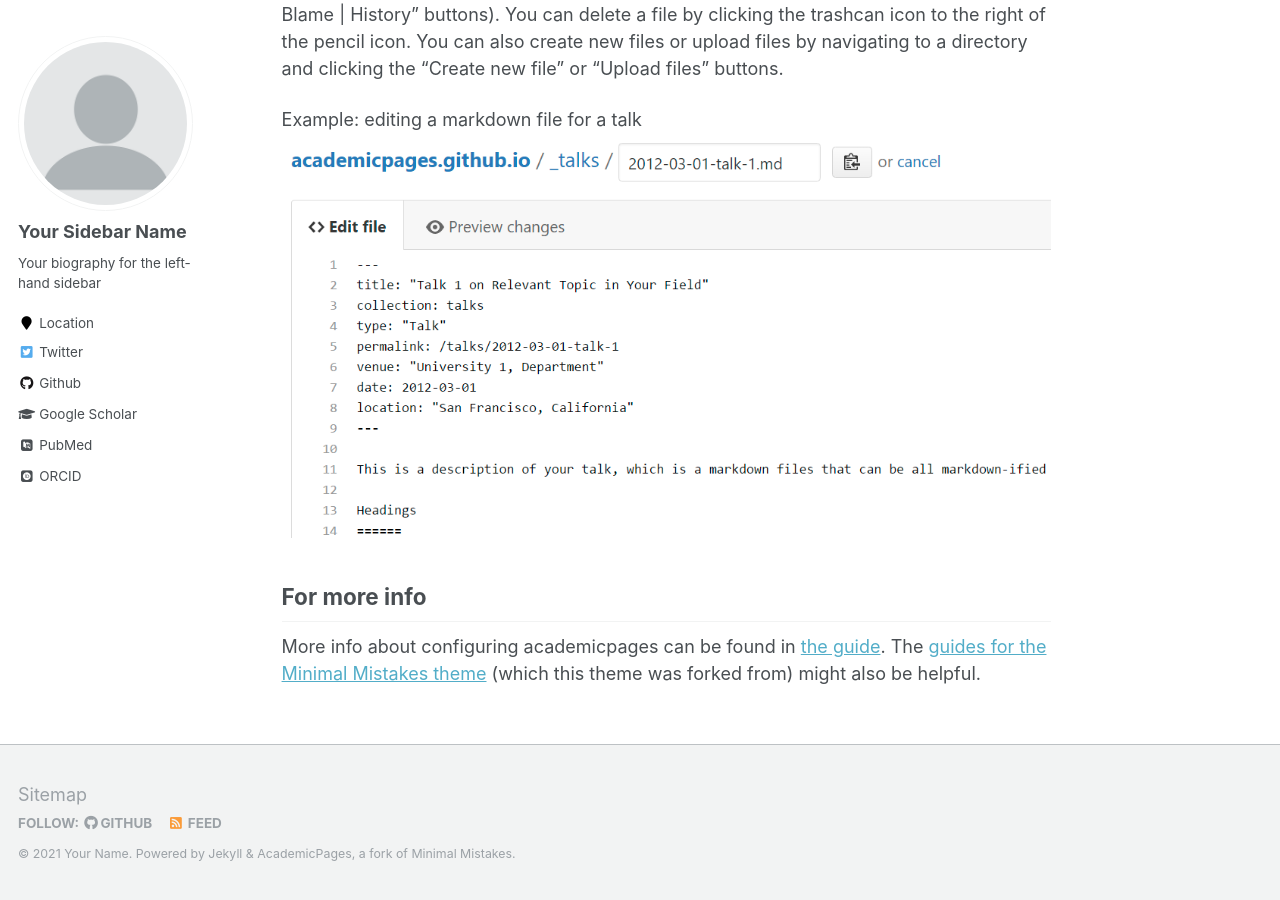
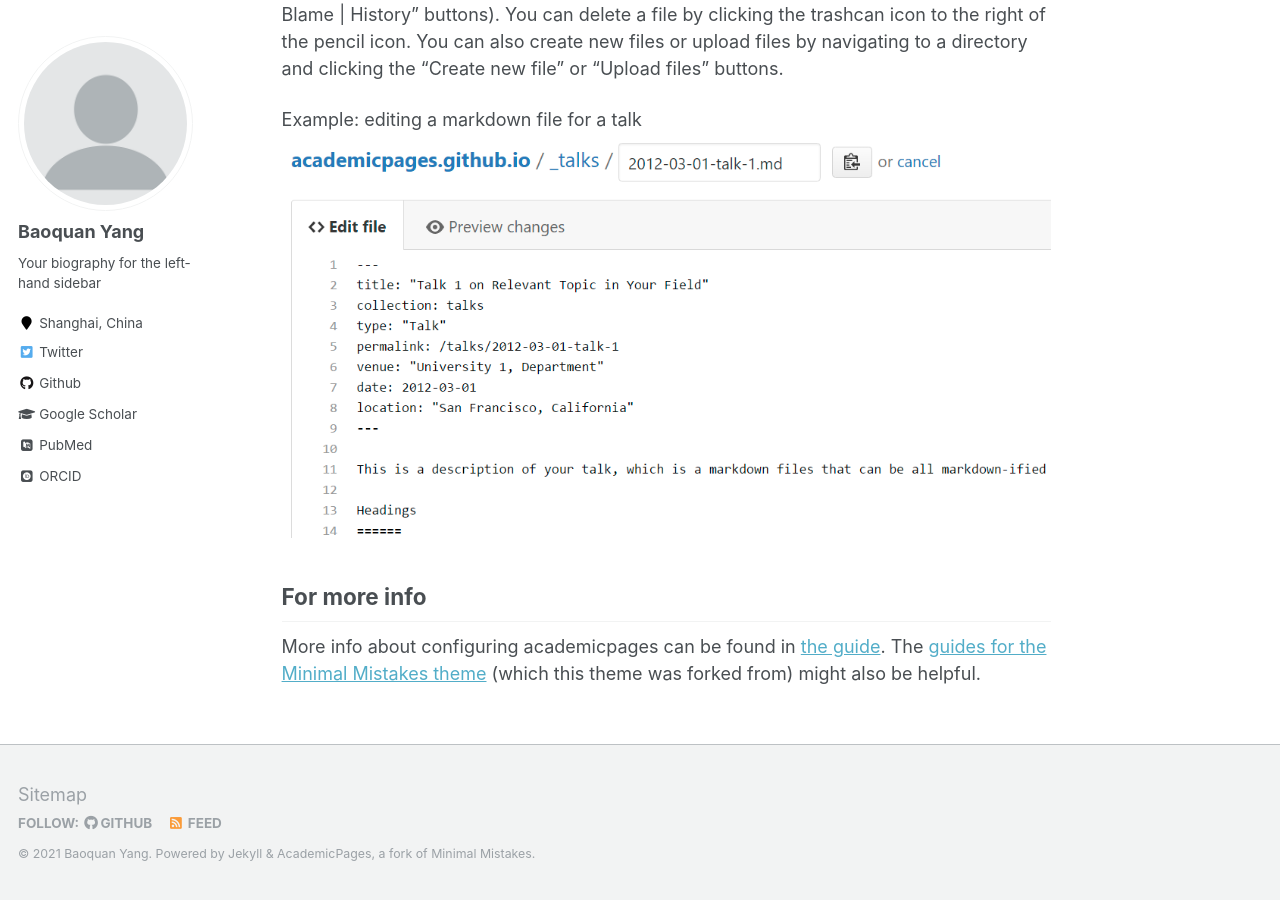
Before and after one commit to yangbaoquan/yangbaoquan.github.io, a Jekyll site: the page built from _pages/about.md, in a window 1280 px wide and 900 px high, scrolled down 2463 px. Built offline with Jekyll 4.4.1, drawn with Linux system fonts in a browser that asks for light colours; some web fonts are replaced; some of the changed text lies outside the part shown.

Commit message:
Update _config.yml

```diff
--- a/_config.yml
+++ b/_config.yml
@@ -7,13 +7,13 @@
 
 # Site Settings
 locale                   : "en-US"
-title                    : "Your Name / Site Title"
+title                    : "Baoquan Yang"
 title_separator          : "-"
-name                     : &name "Your Name"
-description              : &description "personal description"
-url                      : https://academicpages.github.io # the base hostname & protocol for your site e.g. "https://mmistakes.github.io"
+name                     : &name "Baoquan Yang"
+description              : &description "Undergraduate at Shanghai Jiao Tong University"
+url                      : https://yangbaoquan.github.io # the base hostname & protocol for your site e.g. "https://mmistakes.github.io"
 baseurl                  : "" # the subpath of your site, e.g. "/blog"
-repository               : "academicpages/academicpages.github.io"
+repository               : "yangbaoquan/yangbaoquan.github.io"
 teaser                   :  # filename of teaser fallback teaser image placed in /images/, .e.g. "500x300.png"
 breadcrumbs              : false # true, false (default)
 words_per_minute         : 160
@@ -80,10 +80,10 @@ analytics:
 
 # Site Author
 author:
-  name             : "Your Sidebar Name"
+  name             : "Baoquan Yang"
   avatar           : "profile.png"
   bio              : "Your biography for the left-hand sidebar"
-  location         : "Location"
+  location         : "Shanghai, China"
   employer         :
   pubmed           : "https://www.ncbi.nlm.nih.gov/pubmed/?term=john+snow"
   googlescholar    : "http://yourfullgooglescholarurl.com"
@@ -96,7 +96,7 @@ author:
   flickr           :
   facebook         :
   foursquare       :
-  github           : "academicpages"
+  github           : "yangbaoquan"
   google_plus      :
   keybase          :
   instagram        :
```
